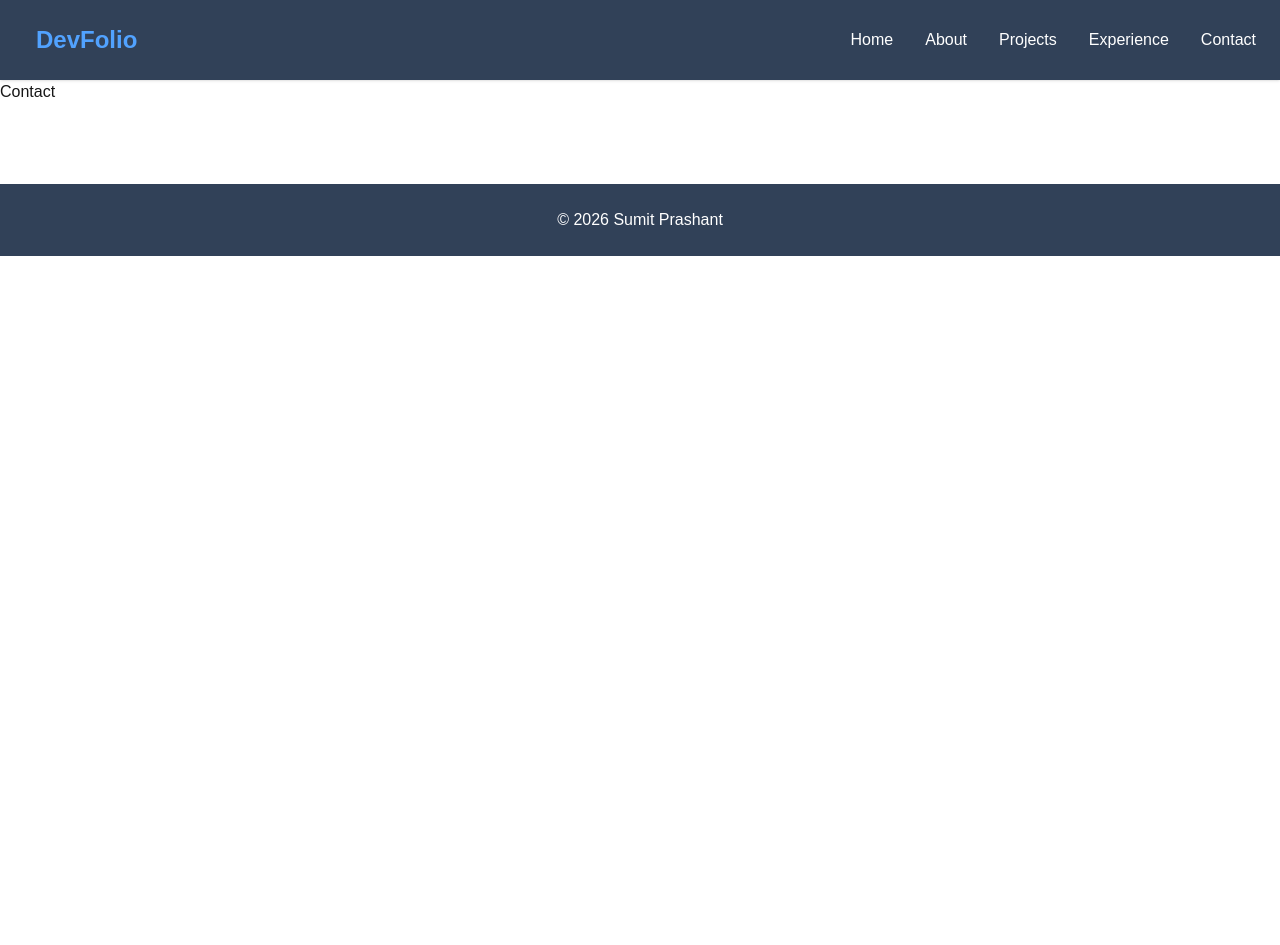
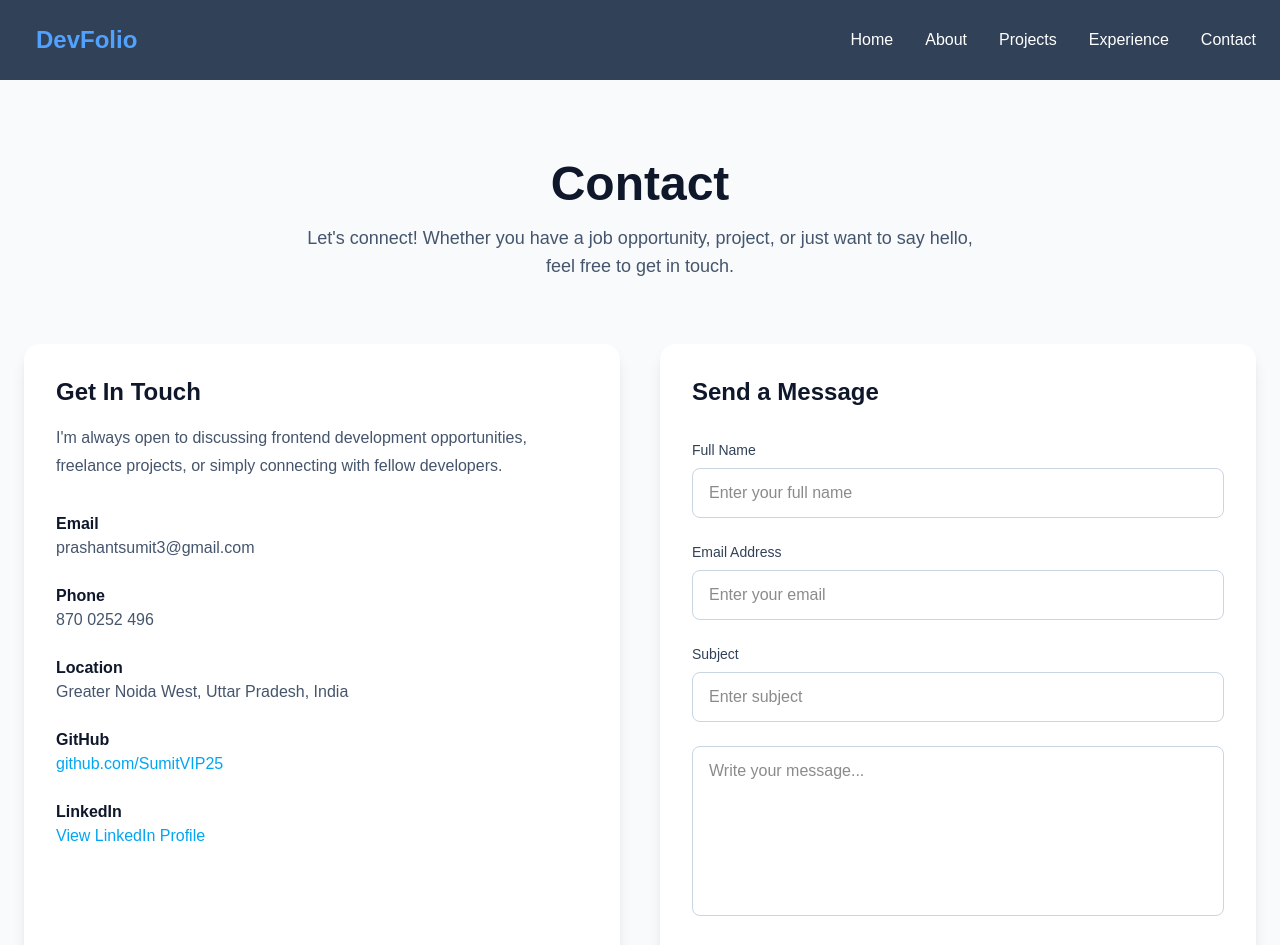
Before and after one commit to SumitVIP25/devfolio, a Next.js app: page /contact in a window 1280 px wide. Shown: the top 945 px of the page. Before the commit the page ends 800 px from the top, so only its background shows below. Built offline with nearby package versions, Linux system fonts and the light colour scheme.

Commit message:
Complete Experience and Contact pages

```diff
--- a/app/contact/page.tsx
+++ b/app/contact/page.tsx
@@ -1,3 +1,145 @@
 export default function Contact() {
-  return <h1>Contact</h1>;
+  return (
+    <main className="min-h-screen bg-slate-50 py-20">
+      <div className="max-w-7xl mx-auto px-6">
+        {/*Heading*/}
+        <div className="text-center">
+          <h1 className="text-4xl md:text-5xl font-bold text-slate-900">
+            Contact
+          </h1>
+          <p className="mt-4 text-lg text-slate-600 max-w-2xl mx-auto">
+            Let's connect! Whether you have a job opportunity, project, or just
+            want to say hello, feel free to get in touch.
+          </p>
+        </div>
+
+        <div className="mt-16 grid grid-cols-1 lg:grid-cols-2 gap-10">
+          {/*Left Side*/}
+          <div className="bg-white rounded-2xl shadow-lg p-8">
+            <h2 className="text-2xl font-bold text-slate-900">Get In Touch</h2>
+            <p className="mt-4 text-slate-600 leading-7">
+              I'm always open to discussing frontend development opportunities,
+              freelance projects, or simply connecting with fellow developers.
+            </p>
+
+            <div className="mt-8 space-y-6">
+              <div>
+                <h3 className="font-semibold text-slate-900">Email</h3>
+                <p className="text-slate-600">prashantsumit3@gmail.com</p>
+              </div>
+
+              <div>
+                <h3 className="font-semibold text-slate-900">Phone</h3>
+                <p className="text-slate-600">870 0252 496</p>
+              </div>
+
+              <div>
+                <h3 className="font-semibold text-slate-900">Location</h3>
+                <p className="text-slate-600">
+                  Greater Noida West, Uttar Pradesh, India
+                </p>
+              </div>
+
+              <div>
+                <h3 className="font-semibold text-slate-900">GitHub</h3>
+                <a
+                  href="https://github.com/SumitVIP25"
+                  target="_blank"
+                  rel="noopener noreferrer"
+                  className="text-sky-500 hover:underline"
+                >
+                  github.com/SumitVIP25
+                </a>
+              </div>
+
+              <div>
+                <h3 className="font-semibold text-slate-900">LinkedIn</h3>
+                <a
+                  href="https://www.linkedin.com/in/sumit-prashant-1ab200295/"
+                  target="_blank"
+                  rel="noopener noreferrer"
+                  className="text-sky-500 hover:underline"
+                >
+                  View LinkedIn Profile
+                </a>
+              </div>
+            </div>
+          </div>
+
+          {/*Right Side*/}
+          <div className="bg-white rounded-2xl shadow-lg p-8">
+            <h2 className="text-2xl font-bold text-slate-900">
+              Send a Message
+            </h2>
+            <form className="mt-8 space-y-6">
+              <div>
+                <label
+                  htmlFor="name"
+                  className="block text-sm font-medium text-slate-700 mb-2"
+                >
+                  Full Name
+                </label>
+                <input
+                  type="text"
+                  id="name"
+                  placeholder="Enter your full name"
+                  className="w-full border border-slate-300 rounded-lg px-4 py-3 focus:outline-none focus:ring-2 focus:ring-sky-500"
+                />
+              </div>
+
+              <div>
+                <label
+                  htmlFor="email"
+                  className="block text-sm font-medium text-slate-700 mb-2"
+                >
+                  Email Address
+                </label>
+                <input
+                  type="email"
+                  id="email"
+                  placeholder="Enter your email"
+                  className="w-full border border-slate-300 rounded-lg px-4 py-3 focus:outline-none focus:ring-2 focus:ring-sky-500"
+                />
+              </div>
+
+              <div>
+                <label
+                  htmlFor="subject"
+                  className="block text-sm font-medium text-slate-700 mb-2"
+                >
+                  Subject
+                </label>
+                <input
+                  type="text"
+                  id="subject"
+                  placeholder="Enter subject"
+                  className="w-full border border-slate-300 rounded-lg px-4 py-3 focus:outline-none focus:ring-2 focus:ring-sky-500"
+                />
+              </div>
+
+              <div>
+                <label
+                  htmlFor="message"
+                  className="block text-sm font-medium text-slate-700 mb-2"
+                ></label>
+                <textarea
+                  id="message"
+                  rows={6}
+                  placeholder="Write your message..."
+                  className="w-full border border-slate-300 rounded-lg px-4 py-3 focus:outline-none focus:ring-2 focus:ring-sky-500 resize-none"
+                ></textarea>
+              </div>
+
+              <button
+                type="submit"
+                className="w-full bg-sky-500 text-white py-3 rounded-lg font-semibold hover:bg-sky-600 transition"
+              >
+                Send Message
+              </button>
+            </form>
+          </div>
+        </div>
+      </div>
+    </main>
+  );
 }
```
